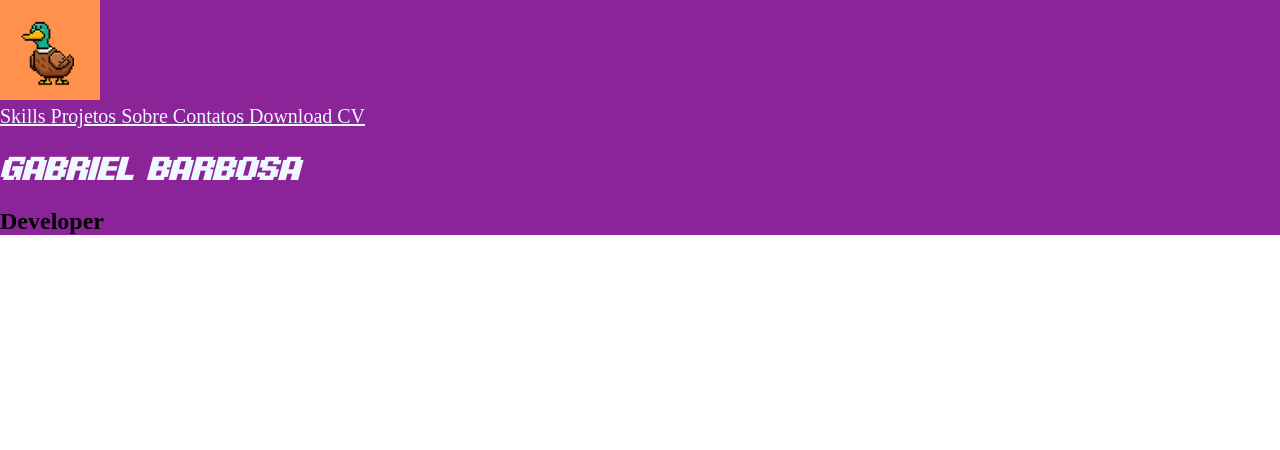
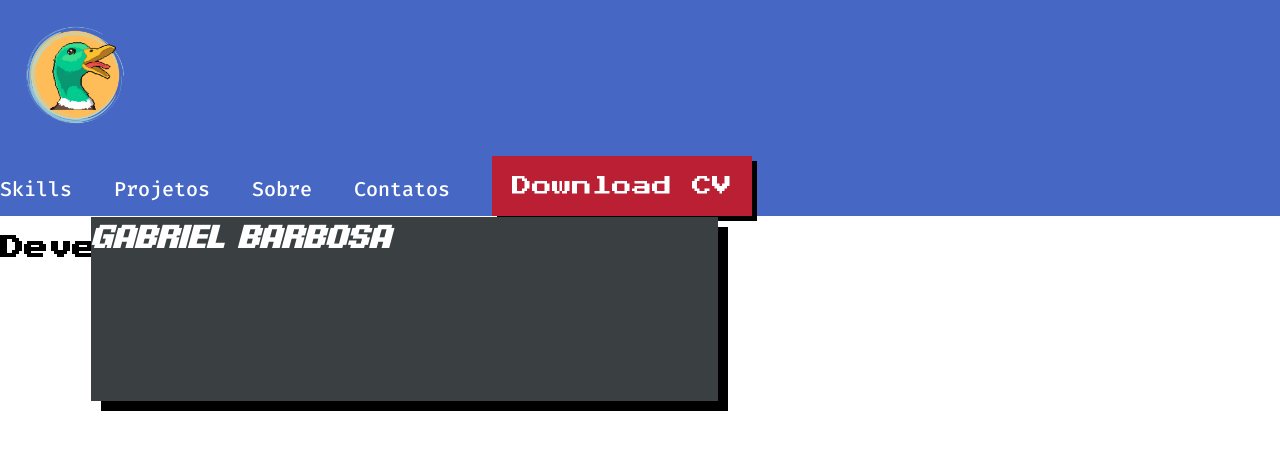
Before and after one commit to BarbosaPereira/Projeto-Portifolio, a plain HTML site: page index.html in a window 1280 px wide. Drawn offline with Linux system fonts and the light colour scheme.

Commit message:
novo pato

```diff
--- a/css/index.css
+++ b/css/index.css
@@ -4,22 +4,63 @@ fazer ela ser usada no seu código, após o @font-family , se abre um " { " e se
 para procurar de onde ela vem, e dizer o tipo de formato " format "  que ela pode ser, existem o " OTF e o TTF " depedendo de qual for tem que colocar dentro do " format() " as seguintes opções:
 (TTF = truetype) (OTF = opentype), existem outros, mas os mais comuns são esses dois. 😊
 */
+
+
 @font-face {
-font-family: "mine";
-src: url('/fontes/pixel1.otf') format('opentype')
-, url('/fontes/pixel2.otf') format('opentype');
-font-weight: normal;
-font-style:  normal;
+    font-family: "mine";
+    src: url('/fontes/pixel1.otf') format('opentype'), url('/fontes/pixel2.otf') format('opentype');
+    font-weight: normal;
+    font-style: normal;
 }
-header{
-    background-color:rgb(139, 35, 153);
- }
- a{
-     color: aliceblue;
-     font-size: 20px;
- }
 
- h1{
-    font-family:'mine';
-    color:aliceblue;
- }
+/**/
+
+header {
+    background-color: rgb(70, 104, 196);
+}
+
+#icone {
+
+}
+
+#button {
+    display: inline-block;
+    font-family: 'Press Start 2P';
+    background: #BA1F33;
+    height: 60px;
+    line-height: 60px;
+    ;
+    /*para centralizar o line-height tem que ter o mesmo tamanho do height*/
+    padding-left: 20px;
+    padding-right: 20px;
+    box-shadow: 5px 5px 0px #000000;
+}
+
+a {
+    color: #FFF;
+    font-family: "Fira Code";
+    font-weight: 500;
+    font-size: 20px;
+    line-height: 26px;
+    text-decoration: none;
+    /* para saber todos os modelos de text decoration só ir buscar no site (mdn texte decoration)*/
+    margin-right: 30px;
+
+}
+
+
+h1 {
+    font-family: 'mine';
+    color: #FFF;
+    background: #3A4042;
+    position: absolute;
+    width: 627px;
+    height: 184px;
+    left: 91px;
+    top: 196px;
+    box-shadow: 10px 10px 0px #000000;
+}
+
+h2 {
+    font-family: 'Press Start 2P';
+}
--- a/css/reset.css
+++ b/css/reset.css
@@ -1,3 +1,6 @@
+/*se deve ir atras de algum reset sempre */
+
+
 body{
     margin: 0;
 }
--- a/index.html
+++ b/index.html
@@ -5,6 +5,11 @@
     <link rel="shortcut icon" href="assets/img/patoicon.png" type="image/x-icon">
     <title>BarbosaPortifólio</title>
     <meta charset="utf-8">
+
+    <link rel="preconnect" href="https://fonts.googleapis.com">
+    <link rel="preconnect" href="https://fonts.gstatic.com" crossorigin>
+    <link href="https://fonts.googleapis.com/css2?family=Fira+Code:wght@300;500&family=Press+Start+2P&display=swap" rel="stylesheet">
+
     <link rel="stylesheet" href="css/reset.css">
     <link rel="stylesheet" href="css/index.css">
 </head>
@@ -12,20 +17,20 @@
     <body>
 
         <header>
-            <a href="https://br.depositphotos.com/stock-photos/pato.html" target="blank">
+            <a id="icone" href="https://br.depositphotos.com/stock-photos/pato.html" target="blank">
                 <!--target="blank" serve para quando clicar no "link" ele abrir outra aba, e não sobrepor-se-->
-                <img src="/assets/img/Design sem nome (2).png" width="100px" height="100px" alt="PATO">
+                <img src="/assets/img/pato.png" width="150px" height="150px" alt="PATO">
             </a>
             <nav>
                 <a href="" lang = "en"> Skills </a>
                 <a href=""> Projetos </a>
                 <a href=""> Sobre </a>
                 <a href=""> Contatos </a>
-                <a href=""download lang = "en">Download CV </a>
+                <a id="button" href=""download lang = "en">Download CV </a>
             </nav>
-            <h1>Gabriel Barbosa</h1>
-            <h2>Developer</h2>
+
         </header>
-
+        <h1>Gabriel Barbosa</h1>
+        <h2>Developer</h2>
     </body>
 </html>
```
Also changed, not shown: test.html (+5 -2 lines), assets/img/pato.png (added).
